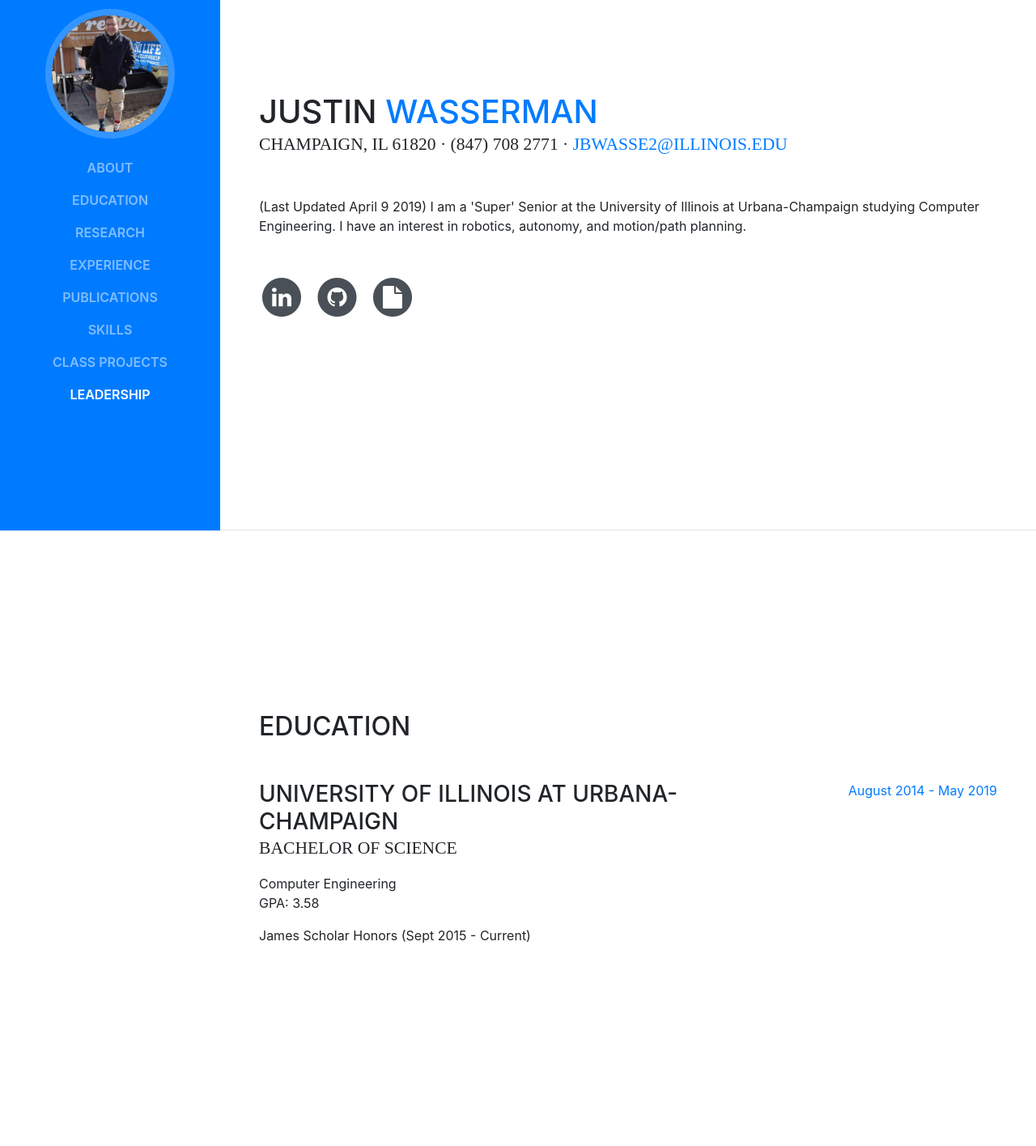
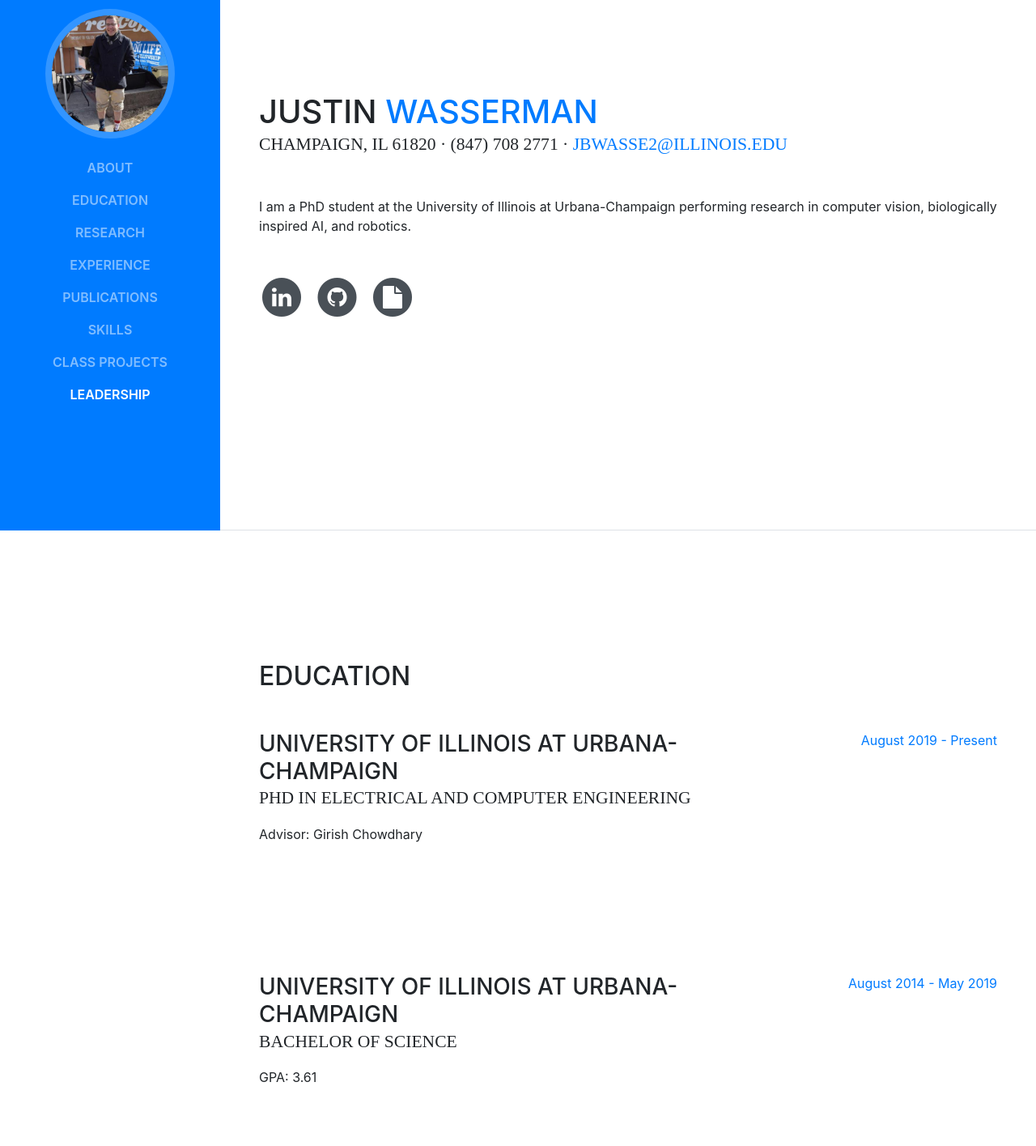
Before and after one commit to Jbwasse2/justin.github.io, a website with bundled scripts: page index.html in a window 1280 px wide. Shown: the part 145-1560 px from the top of the page at 81% size. Built offline with nearby package versions, Linux system fonts and the light colour scheme; a web font is replaced by a local one.

Commit message:
Added resume and began updating

```diff
--- a/index.html
+++ b/index.html
@@ -77,7 +77,7 @@
           <div class="subheading mb-5">Champaign, IL 61820 · (847) 708 2771 ·
             <a href="mailto:name@email.com">jbwasse2@illinois.edu</a>
           </div>
-          <p class="mb-5">(Last Updated April 9 2019) I am a 'Super' Senior at the University of Illinois at Urbana-Champaign studying Computer Engineering. I have an interest in robotics, autonomy, and motion/path planning.</p>
+          <p class="mb-5"> I am a PhD student at the University of Illinois at Urbana-Champaign performing research in computer vision, biologically inspired AI, and robotics.</p>
           <ul class="list-inline list-social-icons mb-0">
             <li class="list-inline-item">
               <a href="https://www.linkedin.com/in/justin-wasserman-52a939ba/">
@@ -114,11 +114,22 @@
           <div class="resume-item d-flex flex-column flex-md-row mb-5">
             <div class="resume-content mr-auto">
               <h3 class="mb-0">University of Illinois at Urbana-Champaign</h3>
+              <div class="subheading mb-3">PhD in Electrical and Computer Engineering</div>
+
+              <div>Advisor: Girish Chowdhary</div>
+            </div>
+            <div class="resume-date text-md-right">
+              <span class="text-primary">August 2019 - Present</span>
+            </div>
+          </div>
+
+        </div>
+          <div class="resume-item d-flex flex-column flex-md-row mb-5">
+            <div class="resume-content mr-auto">
+              <h3 class="mb-0">University of Illinois at Urbana-Champaign</h3>
               <div class="subheading mb-3">Bachelor of Science</div>
-              <div>Computer Engineering</div>
 
-              <p>GPA: 3.58</p>
-              <p> James Scholar Honors (Sept 2015 - Current) </p>
+              <p>GPA: 3.61</p>
             </div>
             <div class="resume-date text-md-right">
               <span class="text-primary">August 2014 - May 2019</span>
```
Also changed, not shown: 1 other file.
